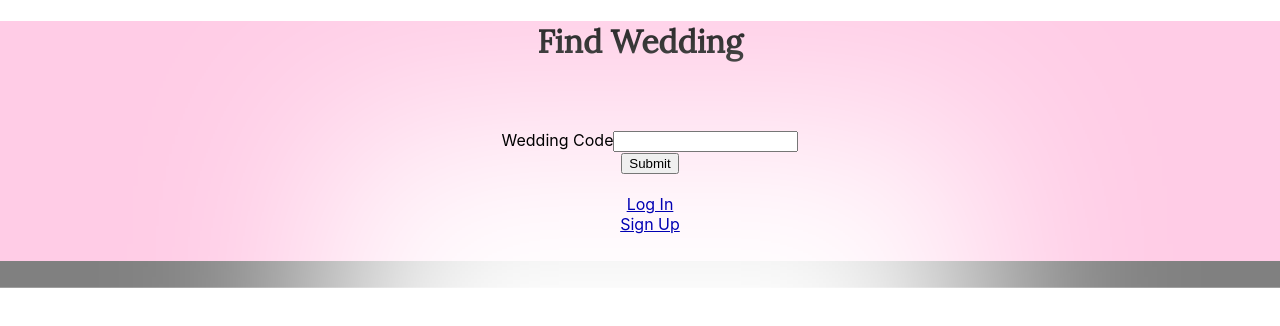
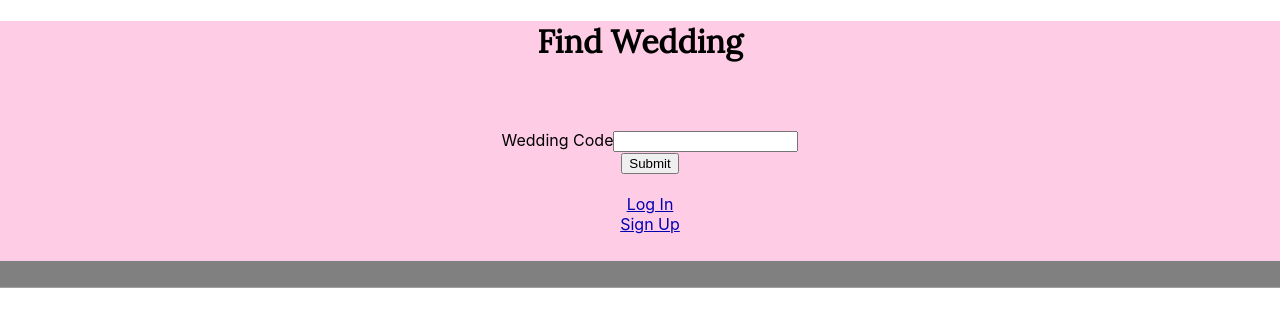
Before and after one commit to Kkelly22/wedding-itinerary-app, a React (Create React App) app in the folder client/: page /find in a window 1280 px wide. Shown: the top 326 px of the page. Built offline with nearby package versions, Linux system fonts and the light colour scheme.

Commit message:
removed blur from Find Wedding Code Container

```diff
--- a/client/src/containers/FindContainer.js
+++ b/client/src/containers/FindContainer.js
@@ -29,7 +29,7 @@ class FindContainer extends Component {
     return (
       <div>
         <h1>Find Wedding</h1>
-        <div class="login-blur">
+        <div>
         </div>
         <div class="login-container">
           <form onSubmit={(event) => this.handleOnSubmit(event)}>
```
